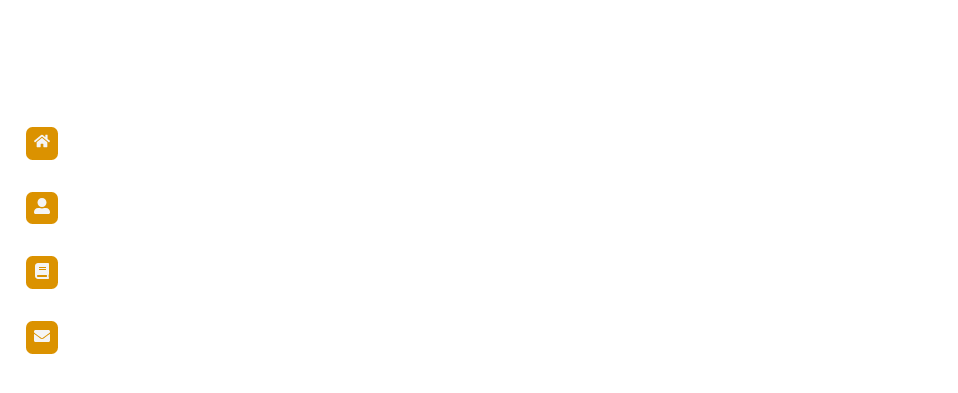
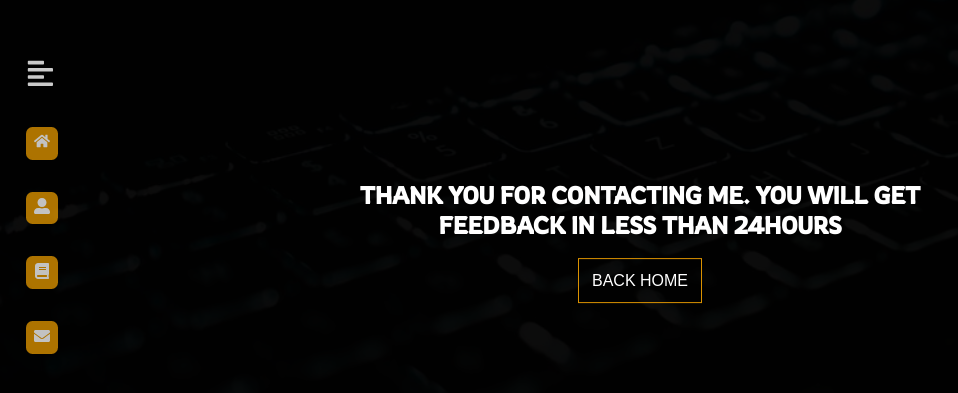
Before and after one commit to Khingz/port-web, a React (Create React App) app: page /page/success in a window 1280 px wide. Shown: the part 181-574 px from the top of the page, without its empty margins (0-958 px from the left). Built offline with nearby package versions, Linux system fonts and the light colour scheme; a web font is replaced by a local one.

Commit message:
netlify form added

```diff
--- a/src/Pages/About.jsx
+++ b/src/Pages/About.jsx
@@ -13,7 +13,7 @@ const about = () => {
          </div>
         <div className="about-content">
         <p>
-         Hi! I'm Kingsley , a freelancing frontend developer based in Uyo, Akwa Ibom State, Nigeria. I am a graduate from a paramedic background, but my imense love for tech has made me divert a career path in the field. I describe myself as a passionate and problem solving develper who loves coding and the web platform.
+         Hi there! I'm Kingsley , a freelancing frontend developer based in Uyo, Akwa Ibom State, Nigeria. I am a graduate from a paramedic background, but my imense love for tech has made me divert a career path in the field. I describe myself as a passionate and problem solving develper who loves coding and the web platform.
          As a developer, i love contributong to open source projects, especially the ones that are challenging and help me learn great deal of new technologies.
          At my free time, i usually get involve in video gaming and play soccer too.
          </p>
--- a/src/Pages/Contact.jsx
+++ b/src/Pages/Contact.jsx
@@ -13,7 +13,7 @@ const contact = () => {
       <li>
         <div className="timeline-content">
           <h4>Get in touch</h4>
-          <form>
+          <form name="contact" action="Pages/success/" method="POST" data-netlify="true" >
             <input type="text" className='fullname' placeholder='Enter full name' />
             <input type="email" name="email" className='email' placeholder='Enter your email' />
             <textarea name="msg" className='message' cols="30" rows="5" placeholder='Please leave a message'></textarea>
--- a/src/Pages/Home.jsx
+++ b/src/Pages/Home.jsx
@@ -13,23 +13,23 @@ const Home = () => {
         <h5>NON-<span style={{color:'#db9200'}}>AWARD WINNING</span> WEB DEVELOPER</h5>
         <p>But trust me, I will blow your mind!!!</p>
         <div className='link-button'>
-          <a href="https://docs.google.com/document/d/1qQwyvHi5F0DPiq9pwpNPjTerkdjLcvqX/edit?usp=sharing&ouid=105689398385832492198&rtpof=true&sd=true" target='_blank' className='view-resume' >View Resume</a>
+          <a href="https://docs.google.com/document/d/1qQwyvHi5F0DPiq9pwpNPjTerkdjLcvqX/edit?usp=sharing&ouid=105689398385832492198&rtpof=true&sd=true" target='_blank' className='view-resume' rel="noreferrer">View Resume</a>
           <Link to='/contact' className='hire-me'>Hire Me</Link >
         </div>
         <div className='home-social-icon'>
-          <a href="https://web.facebook.com/kings.medic" target="_blank">
+          <a href="https://web.facebook.com/kings.medic" target="_blank" rel="noreferrer">
             <FaFacebook />
           </a>
-          <a href="https://twitter.com/team_Dks" target="_blank">
+          <a href="https://twitter.com/team_Dks" target="_blank" rel="noreferrer">
             <FaTwitterSquare />
           </a>
-          <a href="https://www.instagram.com/khingz_a/" target="_blank">
+          <a href="https://www.instagram.com/khingz_a/" target="_blank" rel="noreferrer">
             <FaInstagram />
           </a>
-          <a href="https://www.linkedin.com/in/kingsley-akpan-162838116/" target="_blank">
+          <a href="https://www.linkedin.com/in/kingsley-akpan-162838116/" target="_blank" rel="noreferrer">
             <FaLinkedin />
           </a>
-          <a href="https://github.com/khingz" target="_blank">
+          <a href="https://github.com/khingz" target="_blank" rel="noreferrer">
             <FaGithub />
           </a>
         </div>
--- a/src/Pages/Portfolio.css
+++ b/src/Pages/Portfolio.css
@@ -85,7 +85,7 @@
 
 .card-body .tools-used p {
     font-size: .9rem;
-    background-color: rgb(198, 201, 198);
+    background-color: rgb(16, 17, 16);
     padding: .3rem .5rem;
     border-radius: 5%;
     font-size: .8rem;
@@ -99,14 +99,20 @@
     /* margin: 1rem auto;     */
 }
 
-.live-url a {
-    color: black;
+.card-url a {
+    color: rgb(217, 217, 217);
     border: none;
     padding: 0.5rem;
     width: 25px;
     height: 25px;
-    border-radius: 50%;
+    transition: 0.5s ease;
+    font-size: 0.7rem;
+}
 
+.card-url a:hover {
+    border: solid #db9200 1px;
+    border-radius: 5px;
+    padding: 0.5rem;
 }
 
 .project-card:last-child {
--- /dev/null
+++ b/src/Pages/Success.css
@@ -0,0 +1,32 @@
+.success-container {
+    width: 100vw;
+    height: 100vh;
+    overflow: hidden;
+    position: relative;
+    background-color: rgba(0, 0, 0, 0.9);
+}
+
+.success-content {
+    position: absolute;
+    top: 50%;
+    left: 50%;
+    transform: translate(-50%, -50%);
+    text-align: center;
+}
+
+.success-content h4 {
+    font-size: 1.5rem;
+    font-family: 'Rowdies', cursive;
+}
+
+.success-content a {
+    color: white;
+    background-color: transparent;
+    border: 1px solid #db9200;
+    padding: 0.8rem;
+    transition: ease-in-out 0.5s;
+}
+
+.success-content a:hover {
+    background-color: #db9200;
+}
--- /dev/null
+++ b/src/Pages/success.jsx
@@ -0,0 +1,16 @@
+import { motion } from 'framer-motion'
+import { Link } from 'react-router-dom'
+import './Success.css'
+
+const Success = () => {
+  return (
+    <motion.div className='success-container'  initial={{scaleY: 0}} animate={{scaleY: 1}} exit={{scaleY: 0}} transition={{duration: 0.8}}>
+        <div className="success-content">
+            <h4>THANK YOU FOR CONTACTING ME. YOU WILL GET FEEDBACK IN LESS THAN 24HOURS</h4>
+            <Link to='/'>BACK HOME</Link>
+        </div>
+    </motion.div>
+  )
+}
+
+export default Success
--- a/src/component/AnimateRoute.js
+++ b/src/component/AnimateRoute.js
@@ -4,6 +4,7 @@ import About from '../Pages/About'
 import Contact from '../Pages/Contact'
 import Portfolio from '../Pages/Portfolio'
 import { Routes, Route, useLocation } from "react-router-dom"
+import Success from '../Pages/success'
 
 
 const AnimateRoute = () => {
@@ -15,6 +16,7 @@ const AnimateRoute = () => {
         <Route path='/about' element={<About />} />
         <Route path='/contact' element={<Contact />} />
         <Route path='/portfolio' element={<Portfolio />} />
+        <Route path='/page/success' element={<Success />} /> (//for netlify, added for motion framer)
     </Routes>
   )
 }
--- a/src/component/Project.jsx
+++ b/src/component/Project.jsx
@@ -1,5 +1,4 @@
 import React from 'react'
-import { FaShareSquare } from "react-icons/fa";
 
 const Project = ({project}) => {
   return (
@@ -17,9 +16,9 @@ const Project = ({project}) => {
             </div>
         </div>
         <div className="card-footer">
-            <a href={project.gitRepo} target='_blank'>Source Code</a>
-            <div className="live-url">
-            <a href={project.liveURL} target='_blank'>Live URL</a>
+        <div className="card-url">
+            <a href={project.gitRepo} target='_blank' rel="noreferrer">Source Code</a>
+            <a href={project.liveURL} target='_blank' rel="noreferrer">Live URL</a>
         </div>
         </div>
     </div>
--- a/src/component/SideNav.jsx
+++ b/src/component/SideNav.jsx
@@ -1,4 +1,4 @@
-import { FaHome, FaRegPlayCircle, FaBook, FaUserAlt, FaEnvelope, FaTimes, FaAlignLeft } from 'react-icons/fa'
+import { FaHome, FaBook, FaUserAlt, FaEnvelope, FaTimes, FaAlignLeft } from 'react-icons/fa'
 import '../component/sidenav.css'
 import { NavLink } from 'react-router-dom'
 import { useState } from 'react';
--- a/src/component/sidenav.css
+++ b/src/component/sidenav.css
@@ -53,7 +53,7 @@
 }
 
 .menu-icon:hover, .menu-name:hover {
-    background-color: rgb(196, 193, 193);
+    background-color: #926100;
 }
 
 .menu-name {
```
Also changed, not shown: src/assets/img/about.svg.
